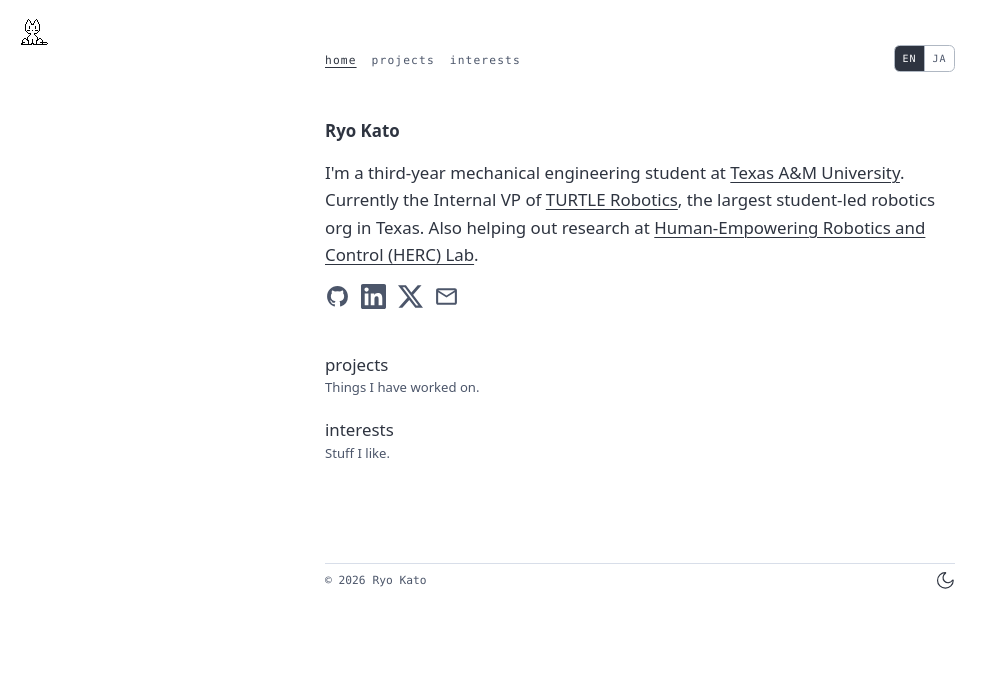
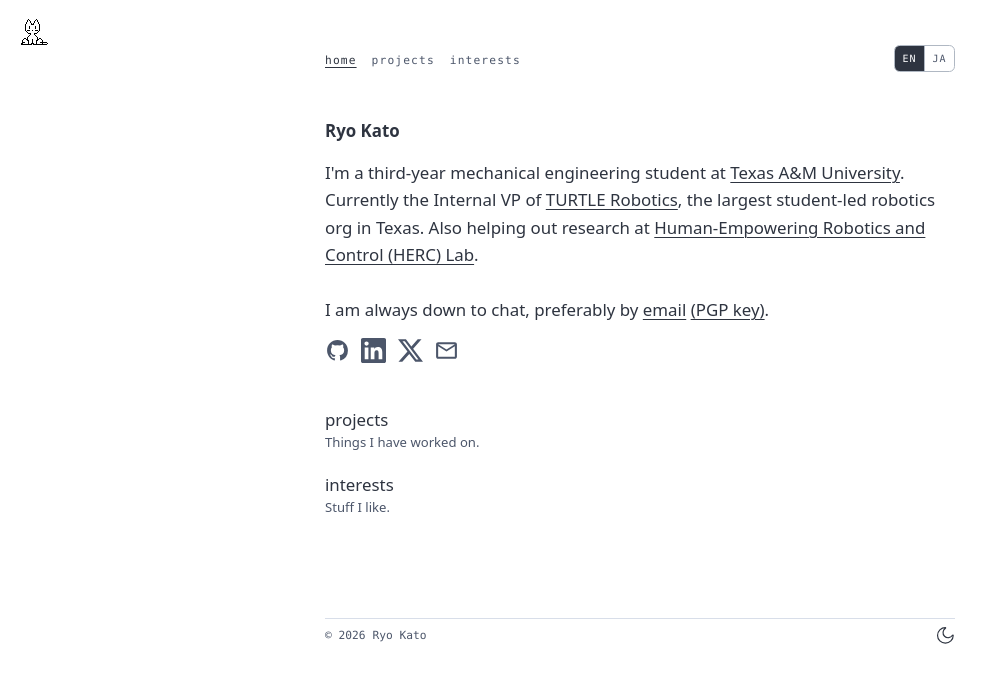
Before and after one commit to theryokato/personal-website, an Astro site: page /en in a window 1280 px wide. Shown: the whole page, without its empty margins (0-996 px from the left). Built offline with nearby package versions, Linux system fonts and the light colour scheme; Astro itself is replaced by a stand-in of ours.

Commit message:
docs: project content update, PGP key added

```diff
--- a/src/content/home/en.ts
+++ b/src/content/home/en.ts
@@ -13,6 +13,16 @@ export const homeContent = {
          href="https://herc.engr.tamu.edu/"
          class="text-text underline underline-offset-[3px] decoration-1 hover:text-peach transition-colors"
          >Human-Empowering Robotics and Control (HERC) Lab</a
+       >.
+       <br /><br />
+       I am always down to chat, preferably by <a
+         href="mailto:contact@theryokato.com"
+         class="text-text underline underline-offset-[3px] decoration-1 hover:text-blue transition-colors"
+         >email</a
+       > <a
+         href="/pgp"
+         class="text-text underline underline-offset-[3px] decoration-1 hover:text-mauve transition-colors"
+         >(PGP key)</a
        >.`,
   sections: [
     {
--- a/src/content/home/ja.ts
+++ b/src/content/home/ja.ts
@@ -12,7 +12,17 @@ export const homeContent = {
          href="https://herc.engr.tamu.edu/"
          class="text-text underline underline-offset-[3px] decoration-1 hover:text-peach transition-colors"
          >「Human-Empowering Robotics and Control（HERC）Lab」</a
-       >での研究活動にも協力しています。`,
+       >での研究活動にも協力しています。
+       <br /><br />
+       いつでもお気軽に連絡ください。できれば<a
+         href="mailto:contact@theryokato.com"
+         class="text-text underline underline-offset-[3px] decoration-1 hover:text-blue transition-colors"
+         >メール</a
+       > <a
+         href="/pgp"
+         class="text-text underline underline-offset-[3px] decoration-1 hover:text-mauve transition-colors"
+         >(PGPキー)</a
+       >でお願いします。。`,
   sections: [
     {
       title: "プロジェクト",
--- a/src/content/projects/en/kb.mdx
+++ b/src/content/projects/en/kb.mdx
@@ -7,5 +7,5 @@ publishedAt: "2026-08-10"
 startDate: "2025-11-15"
 endDate: "Present"
 tags: ["Knowledge Base", "Documentation", "Robotics"]
-image: "../../../../public/assets/knowledgebase-card.png"
+image: "/assets/knowledgebase-card.png"
 ---
--- a/src/content/projects/en/red.mdx
+++ b/src/content/projects/en/red.mdx
@@ -7,7 +7,7 @@ publishedAt: "2025-08-10"
 startDate: "2025-02-01"
 endDate: "2025-05-31"
 tags: ["Rocketry", "CAD", "Design"]
-image: "../../../../public/assets/RED_E2_STAND.png"
+image: "/assets/RED_E2_STAND.png"
 ---
 
 import ProjectImage from '../../../components/ProjectImage.astro';
@@ -29,7 +29,7 @@ technical complexity.
 
 
 <ProjectImage
-  src="../../../../public/assets/RED_E2_STAND.png"
+  src="/assets/RED_E2_STAND.png"
   alt="Initial test stand for E2 hotfires"
   caption="Initial test stand for E2 hotfires"
 />
```
Also changed, not shown: src/components/ProjectImage.astro (line endings or trailing spaces), 1 other file.
